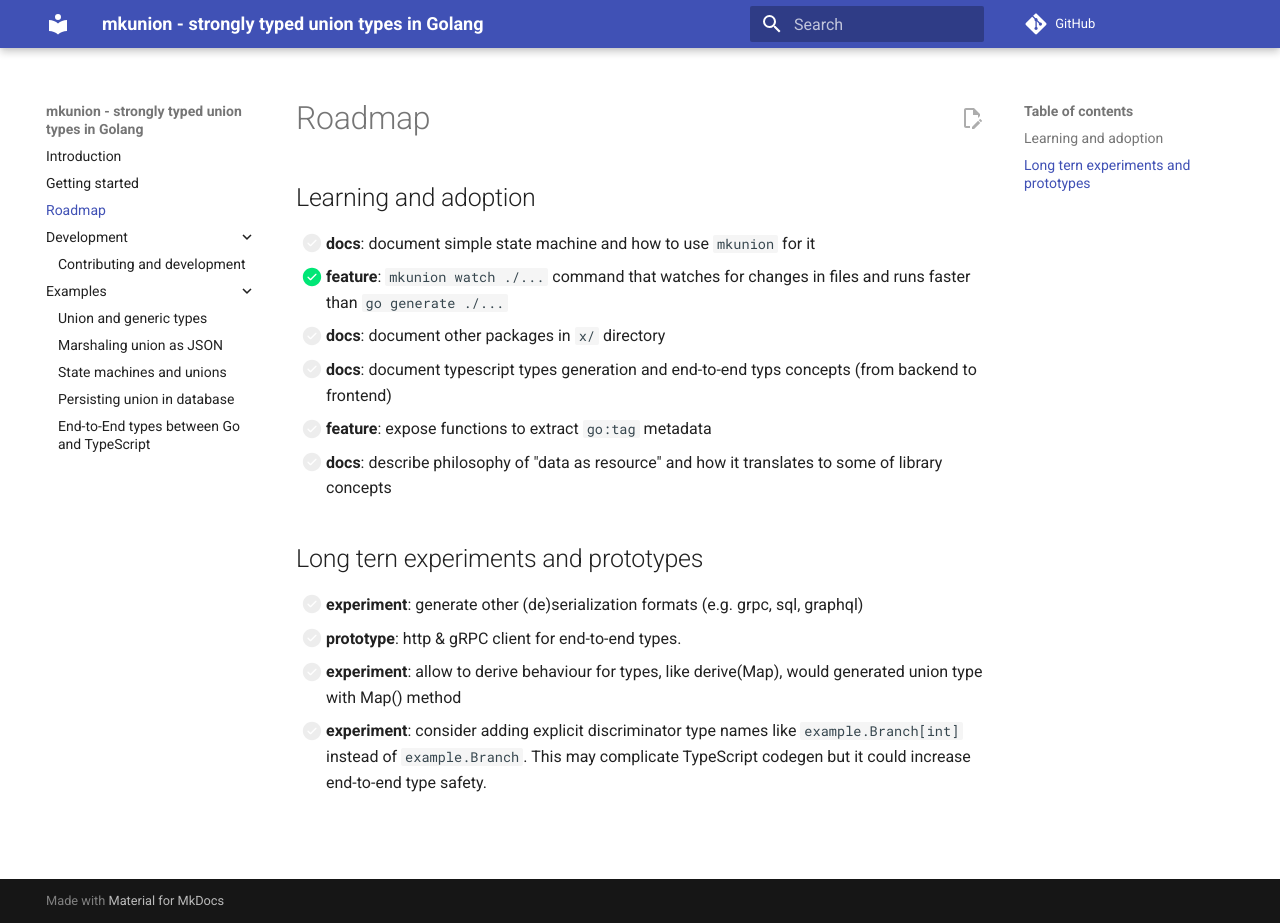
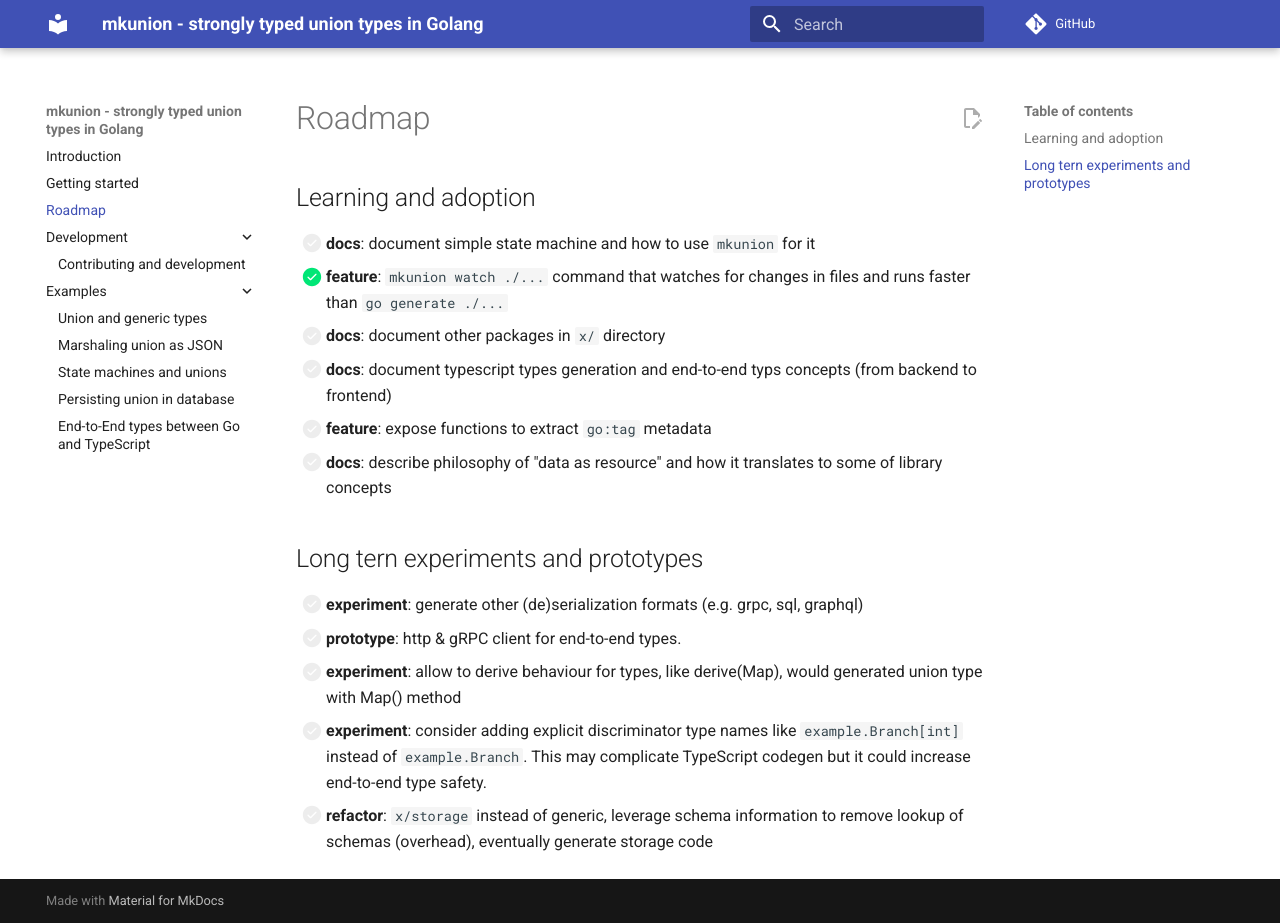
Before and after one commit to widmogrod/mkunion, an MkDocs documentation site: the page built from docs/roadmap.md, in a window 1280 px wide and 923 px high. Built offline with MkDocs 1.6.1 and Material for MkDocs 9.7.7, drawn with Linux system fonts in a browser that asks for light colours; comment, search, counter and statistics services are not loaded.

Commit message:
docs: update roadmap

```diff
--- a/docs/roadmap.md
+++ b/docs/roadmap.md
@@ -14,3 +14,4 @@
 - [ ] **prototype**: http & gRPC client for end-to-end types.
 - [ ] **experiment**: allow to derive behaviour for types, like derive(Map), would generated union type with Map() method
 - [ ] **experiment**: consider adding explicit discriminator type names like `example.Branch[int]` instead of `example.Branch`. This may complicate TypeScript codegen but it could increase end-to-end type safety.
+- [ ] **refactor**: `x/storage` instead of generic, leverage schema information to remove lookup of schemas (overhead), eventually generate storage code
```
